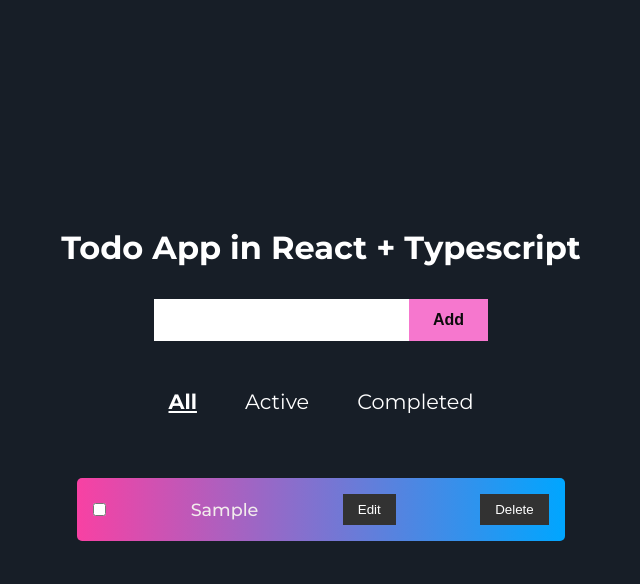
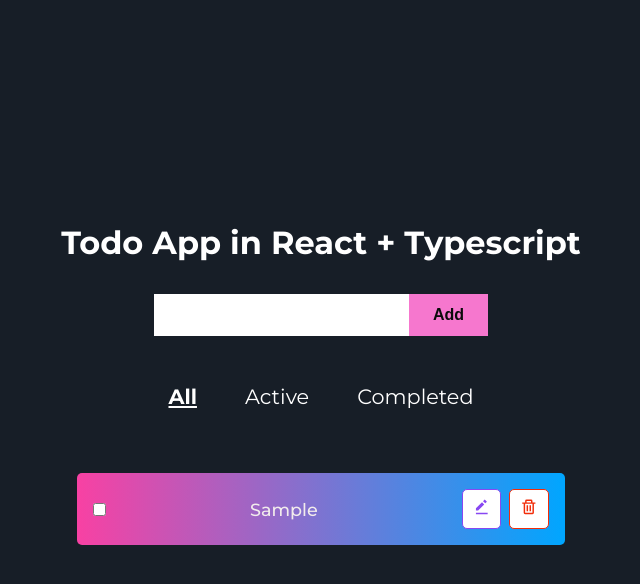
Before and after one commit to dazzlerabhi30800/todoApp-in-typescript, a React (Vite) app: page / in a window 1280 px wide. Both pictures are taken after typing "Sample" into the empty fields and a click on the button "Add". Shown: the top 584 px of the page, without its empty margins (319-959 px from the left). Built offline with nearby package versions, Linux system fonts and the light colour scheme.

Commit message:
added more styles

```diff
--- a/package.json
+++ b/package.json
@@ -12,6 +12,7 @@
   "dependencies": {
     "react": "^18.2.0",
     "react-dom": "^18.2.0",
+    "react-icons": "^4.10.1",
     "react-router-dom": "^6.15.0"
   },
   "devDependencies": {
--- a/src/App.css
+++ b/src/App.css
@@ -76,7 +76,7 @@ button {
 }
 
 .task button {
-  padding: 8px 15px;
+  padding: 8px 10px;
   background: #323232;
   color: #fff;
 }
@@ -114,6 +114,32 @@ form>input {
 }
 
 
+/* Button Container */
+.button__container {
+  display: flex;
+  align-items: center;
+  gap: 8px;
+  --color: #905df6;
+}
+
+.button__container button {
+  font-size: 1.1rem;
+  background: #fff;
+  border-radius: 5px;
+  border: 1px solid var(--color);
+  color: var(--color);
+}
+
+.button__container button:nth-child(1) {
+  --color: #8847f2;
+}
+
+
+.button__container button:nth-child(2) {
+  --color: #f22d0a;
+}
+
+
 /* Input Wrapper  */
 .edit__wrapper {
   display: flex;
@@ -123,6 +149,13 @@ form>input {
 
 .edit__wrapper>input {
   padding: 8px 12px;
+}
+
+.edit__wrapper>button {
+  border: 2px solid #f97df9;
+  background: #fff;
+  border-radius: 5px;
+  font-size: 1rem;
 }
 
 
@@ -139,7 +172,8 @@ form>input {
 
 
   .task button:hover {
-    background: #f3f3f3;
+    background: #fbfbfb;
     color: #000;
+    border-color: transparent;
   }
 }
--- a/src/Components/EditInput.tsx
+++ b/src/Components/EditInput.tsx
@@ -1,5 +1,6 @@
 import { useState } from 'react';
 import { useTodos } from './store/todos';
+import { GrUpdate } from 'react-icons/gr';
 
 
 interface EditProps {
@@ -15,7 +16,7 @@ export default function EditInput({ task, id }: EditProps) {
     return (
         <div className='edit__wrapper'>
             <input type="text" value={editText} onChange={(e) => setEditText(e.target.value)} />
-            <button onClick={() => completeEdit(id, editText)}>Update Todo</button>
+            <button onClick={() => completeEdit(id, editText)}><GrUpdate /></button>
         </div>
     )
 }
--- a/src/Components/Todos.tsx
+++ b/src/Components/Todos.tsx
@@ -2,6 +2,7 @@ import { useTodos } from "./store/todos";
 import { useSearchParams } from "react-router-dom";
 import EditInput from "./EditInput";
 import { Draggable, Droppable } from "react-beautiful-dnd";
+import { BiSolidEditAlt, BiTrash } from 'react-icons/bi';
 
 const Todos = () => {
     const { todos, handleComplete, deleteTodo, handleEdit } = useTodos();
@@ -54,10 +55,12 @@ const Todos = () => {
                                             {todo.task}
                                         </label>
                                     )}
-                                    {!todo.completed && !todo.edit && (
-                                        <button onClick={() => handleEdit(todo.id)}>Edit</button>
-                                    )}
-                                    <button onClick={() => deleteTodo(todo.id)}>Delete</button>
+                                    <div className="button__container">
+                                        {!todo.completed && !todo.edit && (
+                                            <button onClick={() => handleEdit(todo.id)}><BiSolidEditAlt /></button>
+                                        )}
+                                        <button onClick={() => deleteTodo(todo.id)}><BiTrash /></button>
+                                    </div>
                                 </div>
                             )}
                         </Draggable>
```
Also changed, not shown: 1 other file (tests, documents, lock files or other folders).
